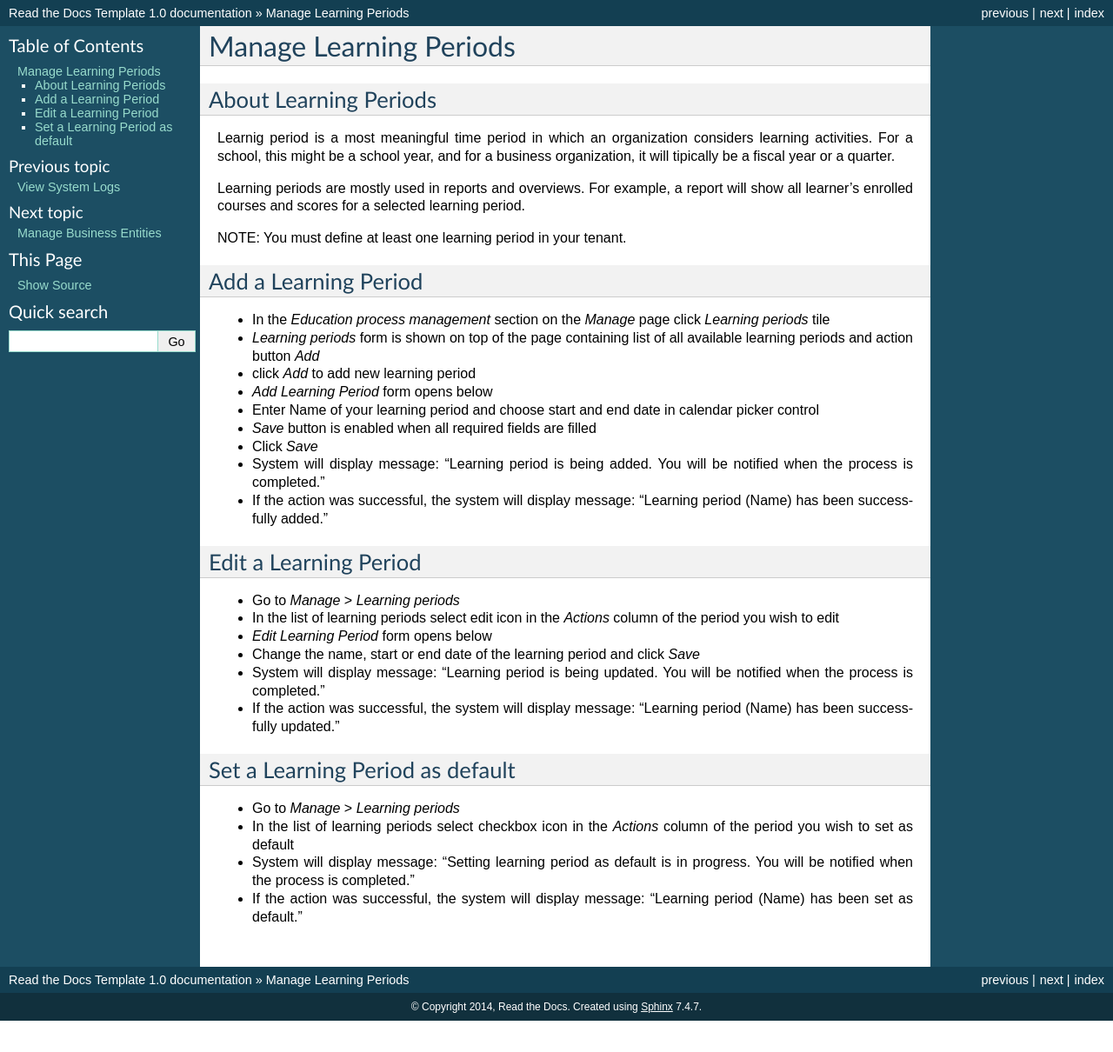
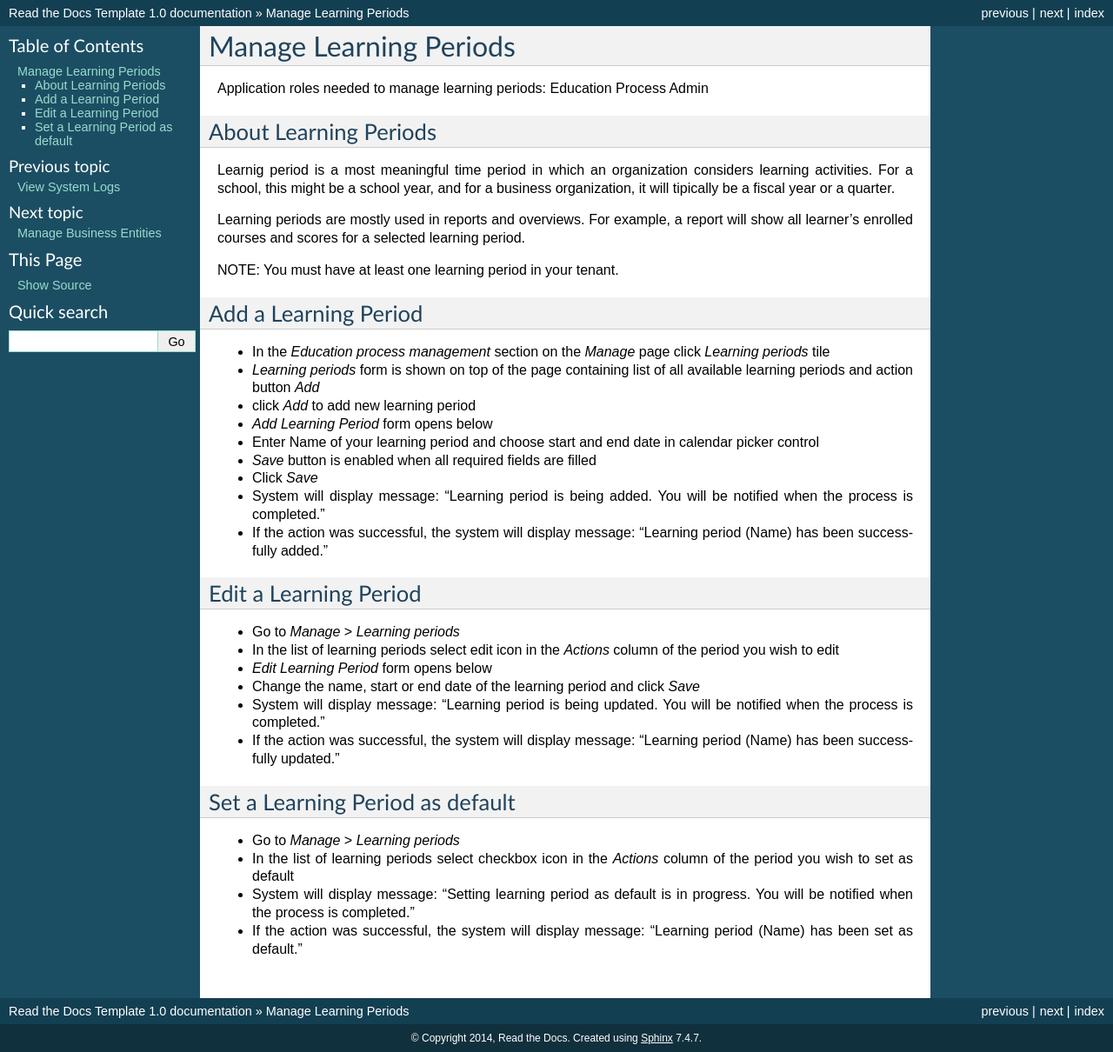
Before and after one commit to pslisko/performa365docs, a Sphinx documentation site: the page built from docs/howto/manage_learning_periods.rst, in a window 1280 px wide. Shown: the whole page at 87% size. Built offline with Sphinx 7.4.7, drawn with Linux system fonts in a browser that asks for light colours; pages that are not in the unit, such as notebooks, are missing from menus; before the commit the page ends 1174 px from its top, so only the background shows below that.

Commit message:
Update manage_learning_periods.rst

```diff
--- a/docs/howto/manage_learning_periods.rst
+++ b/docs/howto/manage_learning_periods.rst
@@ -1,5 +1,6 @@
 Manage Learning Periods
 =======================
+Application roles needed to manage learning periods: Education Process Admin
 
 About Learning Periods
 ^^^^^^^^^^^^^^^^^^^^^^^^^^^
@@ -7,7 +8,7 @@ Learnig period is a most meaningful time period in which an organization conside
 
 Learning periods are mostly used in reports and overviews. For example, a report will show all learner's enrolled courses and scores for a selected learning period.
 
-NOTE: You must define at least one learning period in your tenant.
+NOTE: You must have at least one learning period in your tenant.
 
 Add a Learning Period
 ^^^^^^^^^^^^^^^^^^^^^^^^^^^
@@ -23,7 +24,6 @@ Add a Learning Period
 
 Edit a Learning Period
 ^^^^^^^^^^^^^^^^^^^^^^^^^^^
-
 - Go to *Manage* > *Learning periods*
 - In the list of learning periods select edit icon in the *Actions* column of the period you wish to edit
 - *Edit Learning Period* form opens below
@@ -33,7 +33,6 @@ Edit a Learning Period
 
 Set a Learning Period as default
 ^^^^^^^^^^^^^^^^^^^^^^^^^^^
-
 - Go to *Manage* > *Learning periods*
 - In the list of learning periods select checkbox icon in the *Actions* column of the period you wish to set as default
 - System will display message: "Setting learning period as default is in progress. You will be notified when the process is completed."
```
